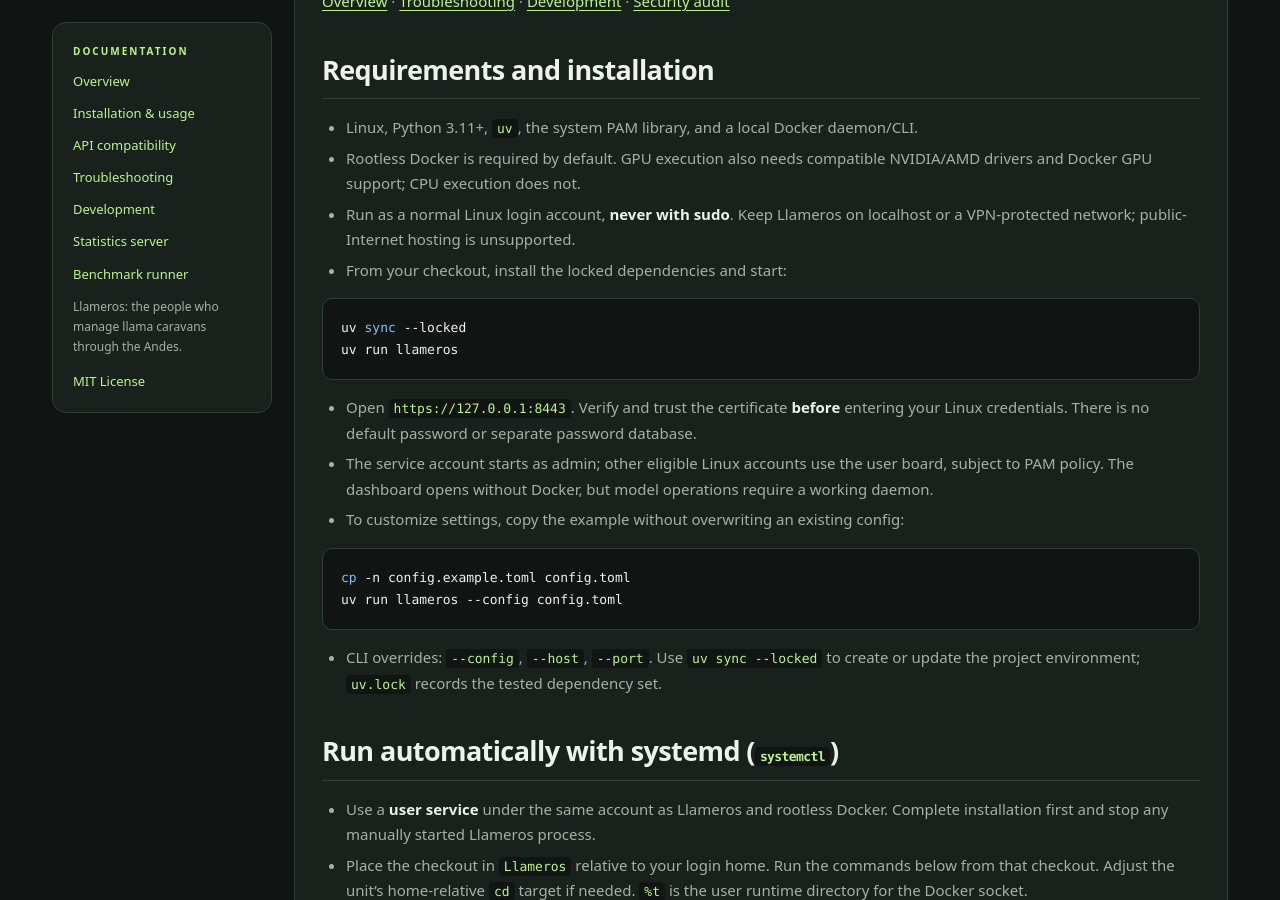
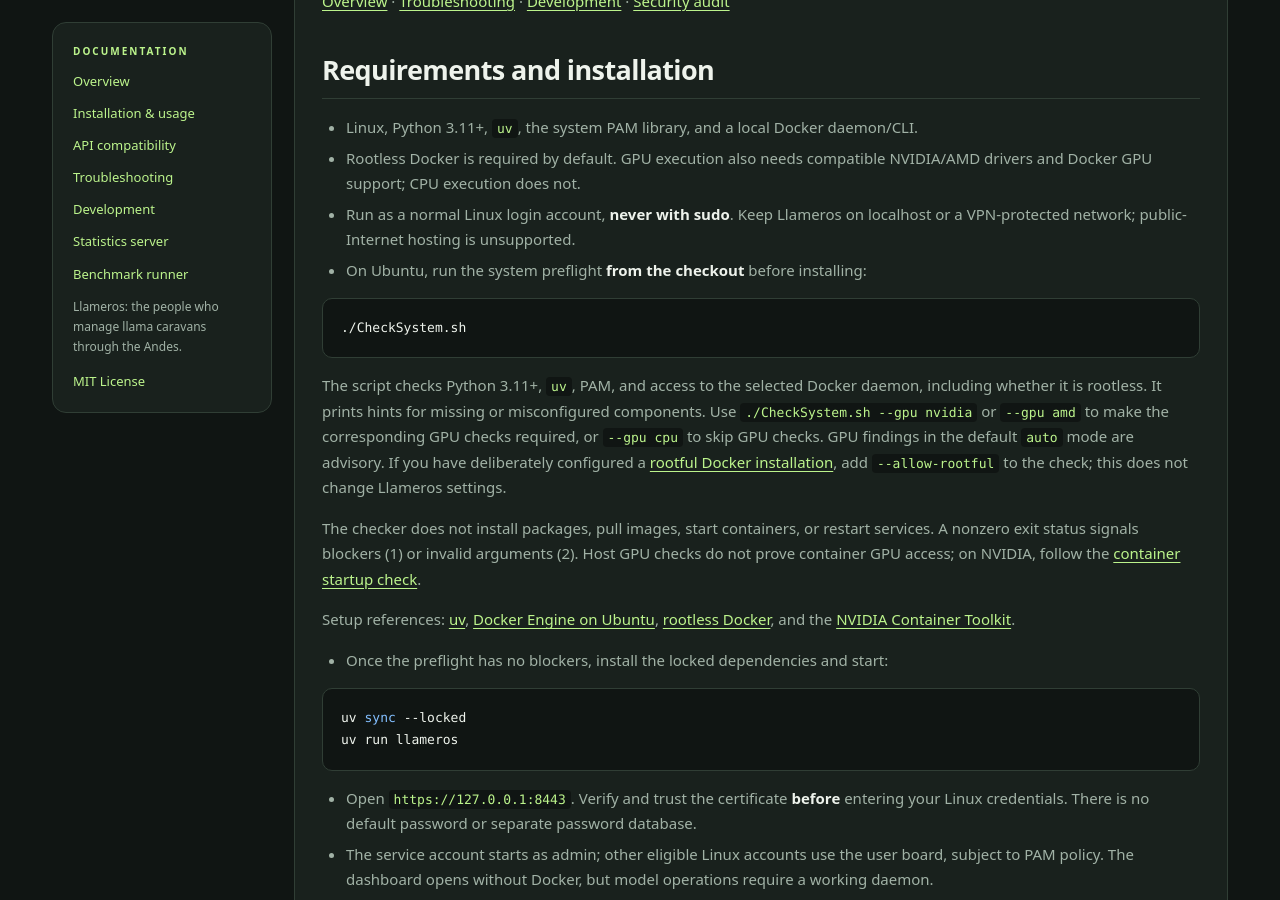
Before and after one commit to keuperj/Llameros, a Jekyll site: the page built from install.md, in a window 1280 px wide and 900 px high, scrolled down 269 px. Built offline with Jekyll 4.4.1, drawn with Linux system fonts in a browser that asks for light colours; our own code applies the rules of GitHub Pages for plain Markdown files.

Commit message:
solving #2 - adde system test script

````diff
--- a/install.md
+++ b/install.md
@@ -9,7 +9,31 @@
   NVIDIA/AMD drivers and Docker GPU support; CPU execution does not.
 - Run as a normal Linux login account, **never with sudo**. Keep Llameros on
   localhost or a VPN-protected network; public-Internet hosting is unsupported.
-- From your checkout, install the locked dependencies and start:
+- On Ubuntu, run the system preflight **from the checkout** before installing:
+
+```bash
+./CheckSystem.sh
+```
+
+  The script checks Python 3.11+, `uv`, PAM, and access to the selected Docker
+  daemon, including whether it is rootless. It prints hints for missing or
+  misconfigured components. Use `./CheckSystem.sh --gpu nvidia` or `--gpu amd`
+  to make the corresponding GPU checks required, or `--gpu cpu` to skip GPU
+  checks. GPU findings in the default `auto` mode are advisory. If you have
+  deliberately configured a [rootful Docker installation](#using-an-existing-rootful-docker-daemon),
+  add `--allow-rootful` to the check; this does not change Llameros settings.
+
+  The checker does not install packages, pull images, start containers, or
+  restart services. A nonzero exit status signals blockers (1) or invalid
+  arguments (2). Host GPU checks do not prove container GPU access; on NVIDIA,
+  follow the [container startup check](#verify-nvidia-gpus-with-rootless-docker).
+
+  Setup references: [uv](https://docs.astral.sh/uv/getting-started/installation/),
+  [Docker Engine on Ubuntu](https://docs.docker.com/engine/install/ubuntu/),
+  [rootless Docker](https://docs.docker.com/engine/security/rootless/), and the
+  [NVIDIA Container Toolkit](https://docs.nvidia.com/datacenter/cloud-native/container-toolkit/latest/install-guide.html).
+
+- Once the preflight has no blockers, install the locked dependencies and start:
 
 ```bash
 uv sync --locked
````
Also changed, not shown: README.md (+1 -0 lines), tests/test_check_system.py (added, +97 -0 lines), 1 other file.
